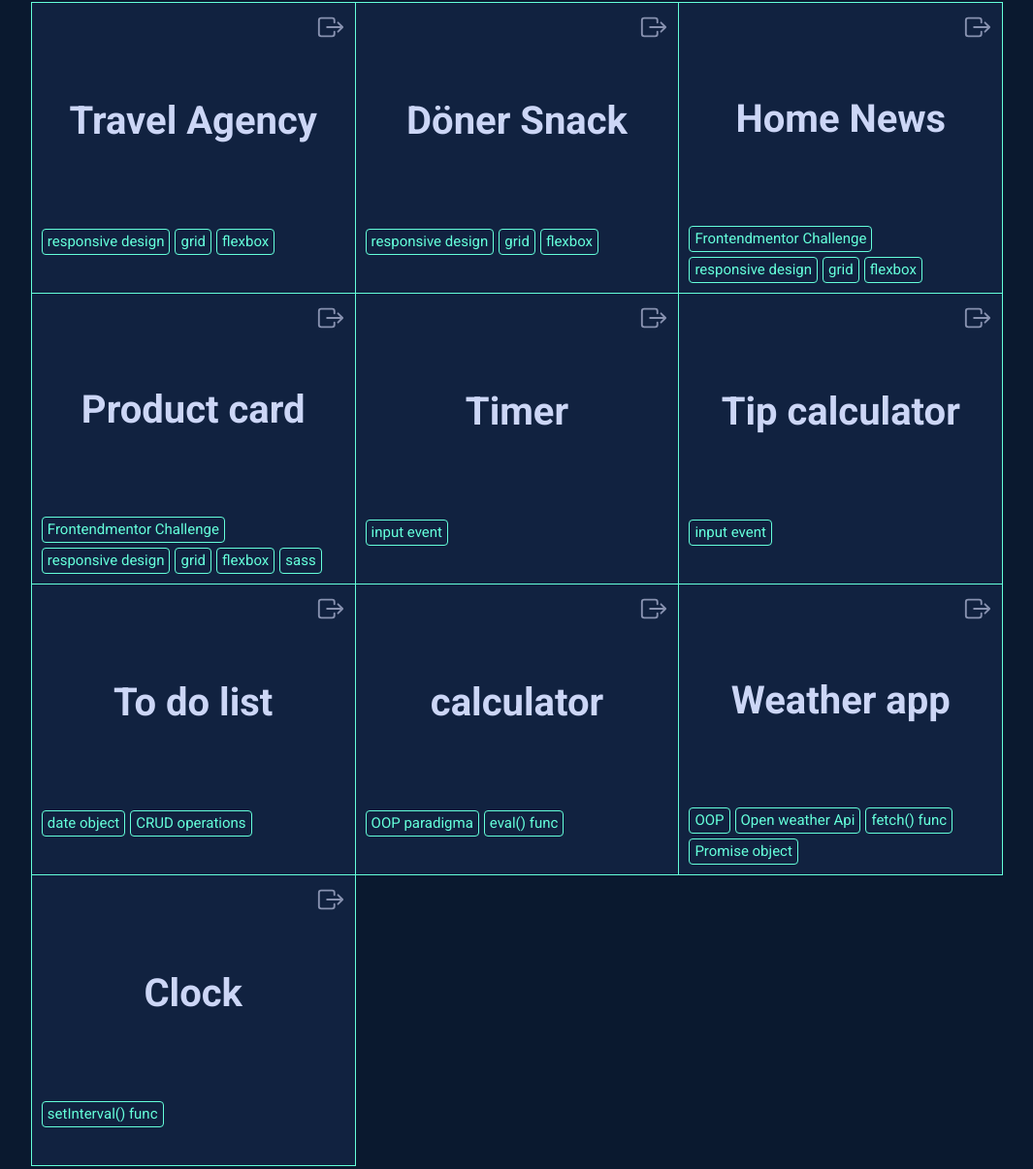
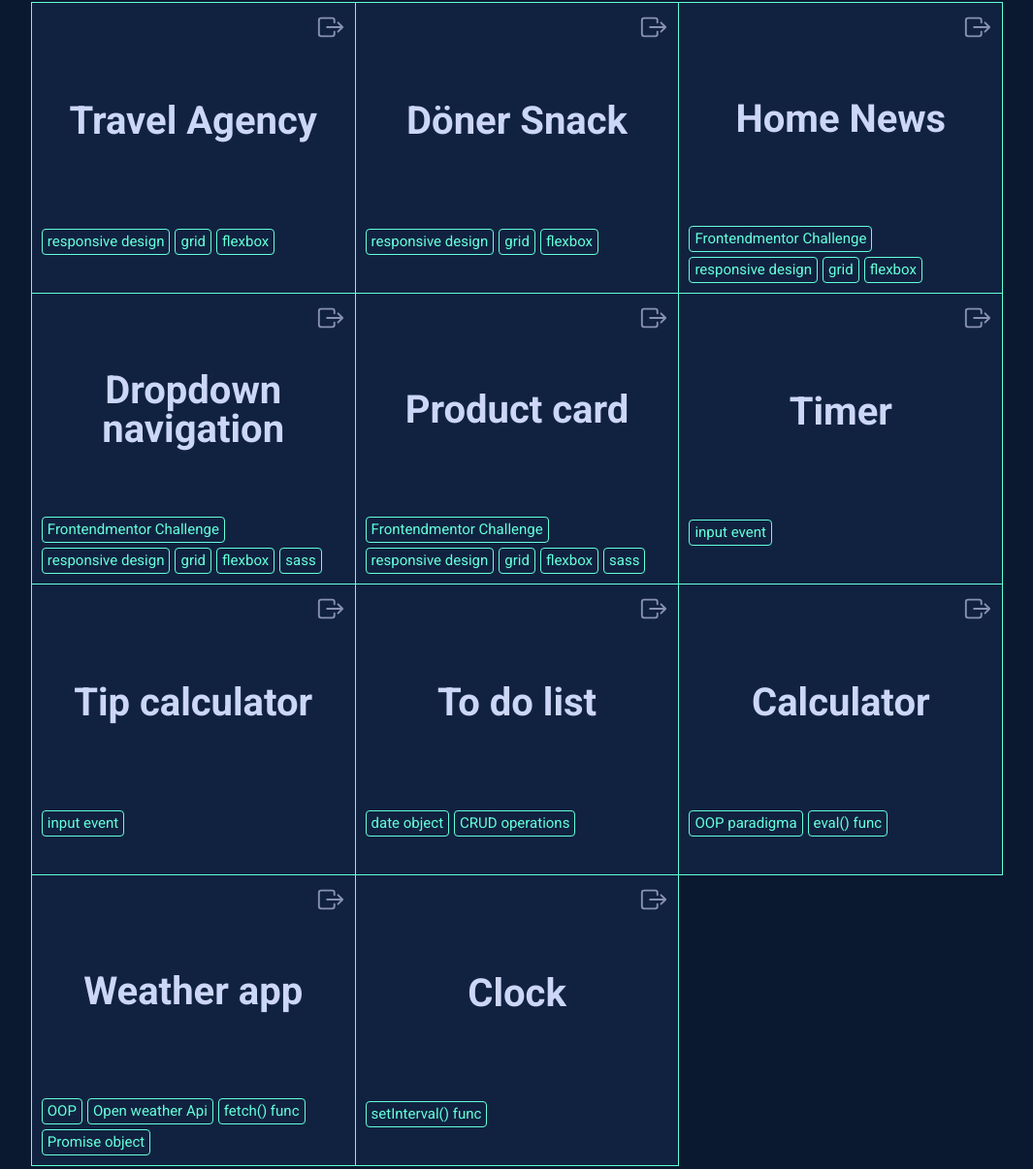
Before and after one commit to TonyNguyen137/portfolioV1, a website built with Parcel: page src/index.html in a window 1280 px wide. Shown: the part 623-1829 px from the top of the page at 97% size, without its empty margins (107-1172 px from the left). Built offline with nearby package versions, Linux system fonts and the light colour scheme.

Commit message:
+ dropdown menu project

```diff
--- a/src/index.html
+++ b/src/index.html
@@ -4,6 +4,7 @@
     <meta charset="UTF-8">
     <meta http-equiv="X-UA-Compatible" content="IE=edge">
     <meta name="viewport" content="width=device-width, initial-scale=1.0">
+    <meta name="Tony Nguyen" content="portfolio website, web projects">
     <link rel="stylesheet" href="style.css">
     <script defer src="script.js"></script>
     <title>Tony Nguyen</title>
@@ -101,6 +102,23 @@
                         <span>flexbox</span>
                     </footer>
                 </div>
+                <div class="project">
+                    <header class="project-header">
+                        <a target="_blank" href="https://dropdownnavigation.netlify.app/">
+                            <ion-icon class="icon exit" name="exit-outline"></ion-icon>
+                        </a>
+                    </header>
+                    <div class="project-body">
+                        <h2 class="h-2">Dropdown navigation</h2>
+                    </div>
+                    <footer class="project-footer">
+                        <span>Frontendmentor Challenge</span>
+                        <span>responsive design</span>
+                        <span>grid</span>
+                        <span>flexbox</span>
+                        <span>sass</span>
+                    </footer>
+                </div>
 
                 <div class="project">
                     <header class="project-header">
@@ -168,7 +186,7 @@
                         </a>
                     </header>
                     <div class="project-body">
-                        <h2 class="h-2">calculator</h2>
+                        <h2 class="h-2">Calculator</h2>
                     </div>
                     <footer class="project-footer">
                         <span>OOP paradigma</span>
--- a/src/style.css
+++ b/src/style.css
@@ -64,6 +64,9 @@ a {
     display: block;
     text-decoration: none;
     color: var(--clr-neutral-2);
+}
+.h-2 {
+    text-align: center;
 }
 
 .twitterButton {
@@ -244,9 +247,9 @@ button {
     grid-template-columns: 1fr 1fr 1fr;
     border-top:0.1px solid var(--clr-neutral-3);
     border-left:0.1px solid var(--clr-neutral-3);
+}
 
 
-}
 
 .project{
     aspect-ratio: 1 / 1.1;
```
